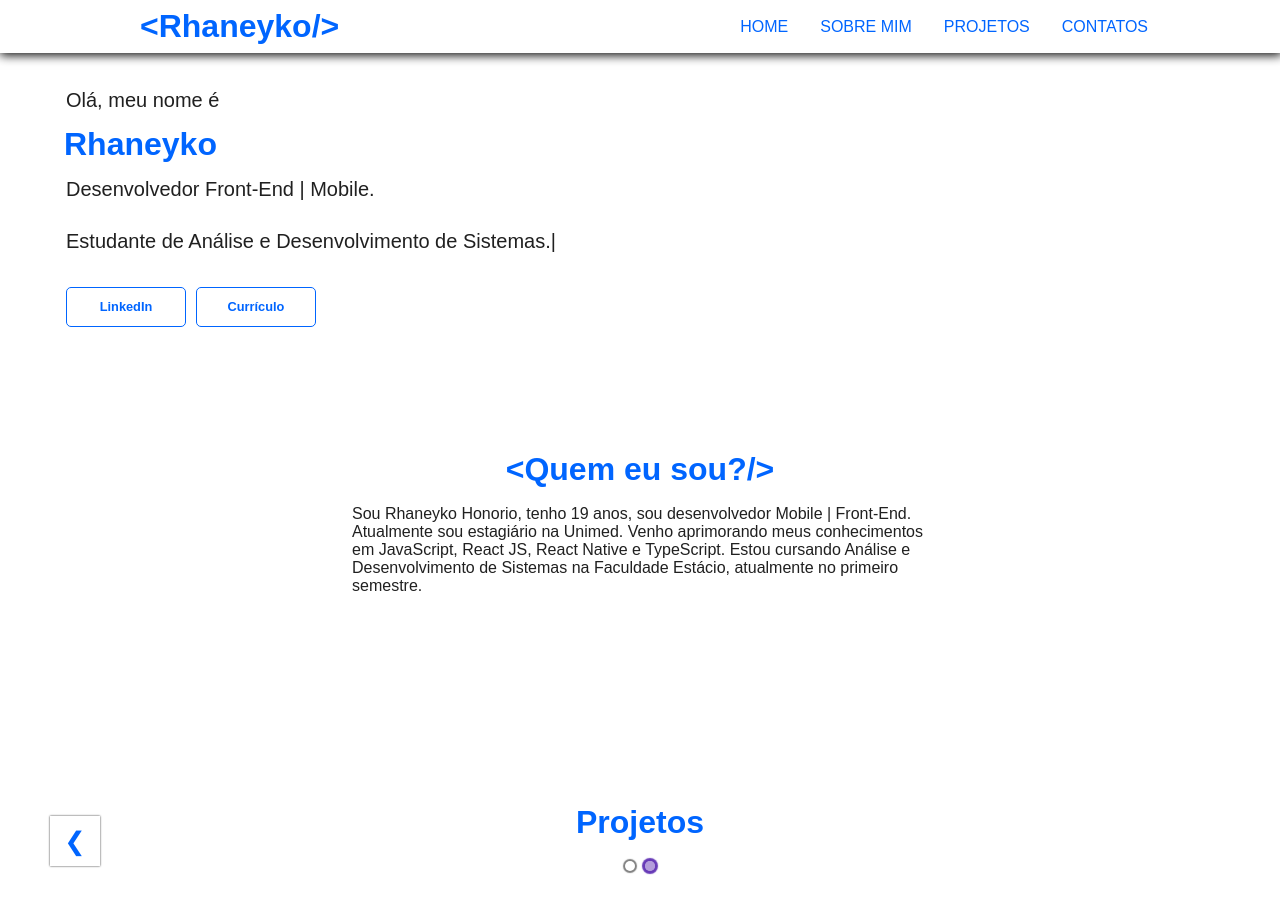
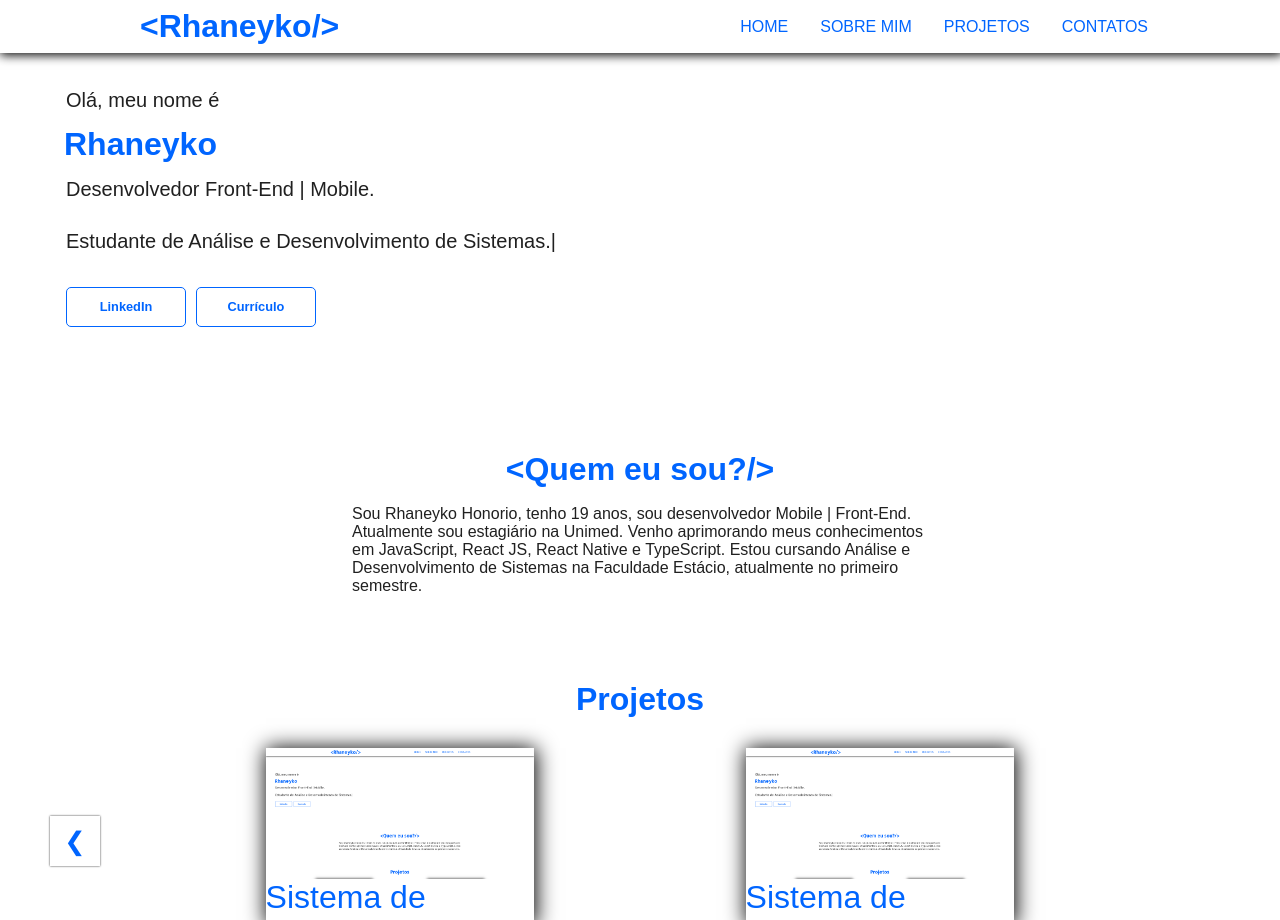
Before and after one commit to rhaneyko/rhaneyko-portfolio, a React (Create React App) app: page / in a window 1280 px wide. Shown: the top 920 px of the page. Built offline with nearby package versions, Linux system fonts and the light colour scheme; a web font is replaced by a local one.

Commit message:
React App

```diff
--- a/src/components/CardsProjects/index.tsx
+++ b/src/components/CardsProjects/index.tsx
@@ -1,4 +1,4 @@
-import React from 'react';
+import React, { useEffect, useState } from 'react';
 import {
     Container,
     CardProject,
@@ -20,26 +20,83 @@ const CardsProjects = () => {
         window.open('https://rhaneyko-honorio.netlify.app/')
     }
 
-    return(
+    const response = [
+        {
+            id: 1,
+            title: 'Portifolio',
+            url: '../assets/images/portfolioImage.png',
+            description: 'Portfolio feito com React, TypeScript e para estilização usei Styled Components.',
+            liveSite: 'https://rhaneyko-honorio.netlify.app/',
+        },
+        {
+            id: 2,
+            title: 'Sistema de Validação',
+            url: '../assets/images/signinsignupImage.jpg',
+            description: 'Repositório do projeto',
+            liveSite: 'https://sistemasvalidacao.netlify.app/'
+        },
+        {
+            id: 3,
+            title: 'Sistema de Cadastro',
+            url: '../assets/images/signinsignupImage.jpg',
+            description: 'Repositório do projeto',
+            liveSite: 'https://sistemascadastro.netlify.app/'
+        }
+    ]
+
+    const [projects, setProjects] = useState(response)
+    useEffect(() => {
+        setProjects(response)
+    }, [])
+    return (
         <Container>
-            {/* <CardProject className='card transation'>
-              <Image src={imageAbout}/>
-            <ProjectName className='projectTitle'>Portfolio</ProjectName>
-            <ProjectDescription className='projectDescription'>
-               Portfolio feito com React, TypeScript e para estilização usei Styled Components.
-            </ProjectDescription>
-             <Buttons className='buttonsHover transation' >
-               <ButtonViewLive onClick={LiveSite}>
-                  <ButtonViewLiveText>View Live</ButtonViewLiveText>
-               </ButtonViewLive>
-               <ButtonGitRepo onClick={GitHubRepo} >
-                  <ButtonGitRepoText  >GitHub Repo</ButtonGitRepoText>
-               </ButtonGitRepo>
-             </Buttons>
-            </CardProject> */}
+            {/* {projects.map(project => (
+                <CardProject key={project.id}>
+                    <Image src={project.url} alt="portifolio"/>
+                    <ProjectName>{project.title}</ProjectName>
+                    <ProjectDescription>{project.description}</ProjectDescription>
+                    <Buttons>
+                        <ButtonViewLive onClick={LiveSite}>
+                            <ButtonViewLiveText>Ver Live Site</ButtonViewLiveText>
+                        </ButtonViewLive>
+                        <ButtonGitRepo onClick={GitHubRepo}>
+                            <ButtonGitRepoText>Ver GitHub</ButtonGitRepoText>
+                        </ButtonGitRepo>
+                    </Buttons>
+                </CardProject>
+            ))} */}
+        </Container>
+    );
 
-        </Container>
-    )
+
+
+
+
+
+
+//     return(
+//         <Container>
+//             {/* <CardProject className='card transation'>
+//               <Image src={imageAbout}/>
+//             <ProjectName className='projectTitle'>Portfolio</ProjectName>
+//             <ProjectDescription className='projectDescription'>
+//                Portfolio feito com React, TypeScript e para estilização usei Styled Components.
+//             </ProjectDescription>
+//              <Buttons className='buttonsHover transation' >
+//                <ButtonViewLive onClick={LiveSite}>
+//                   <ButtonViewLiveText>View Live</ButtonViewLiveText>
+//                </ButtonViewLive>
+//                <ButtonGitRepo onClick={GitHubRepo} >
+//                   <ButtonGitRepoText  >GitHub Repo</ButtonGitRepoText>
+//                </ButtonGitRepo>
+//              </Buttons>
+//             </CardProject> */}
+
+
+
+
+//         </Container>
+//     )
 }
 
 export default CardsProjects;
--- a/src/components/CardsProjects/styles.ts
+++ b/src/components/CardsProjects/styles.ts
@@ -12,7 +12,7 @@ export const CardProject = styled.div`
     height: 22vh;
 
     align-items: center;
-
+    margin-right: 50px;
     margin-top: 30px;
     margin-bottom: 40px;
     padding: 0;
--- a/src/screens/ProjectsPage/index.jsx
+++ b/src/screens/ProjectsPage/index.jsx
@@ -1,36 +1,79 @@
-import React from 'react'
+import React, { useEffect, useState } from 'react';
 import Carousel from 'react-elastic-carousel';
-import CardsProjects from '../../components/CardsProjects';
+import imageAbout from '../../assets/images/portfolioImage.png';
 import {
     Container,
     Title,
+    CardProject,
+    ProjectName,
+    Image,
+    ProjectDescription,
+    Buttons,
+    ButtonViewLive,
+    ButtonViewLiveText,
+    ButtonGitRepo,
+    ButtonGitRepoText,
 
      } from './styles'
 
 const ProjectsPage = () => {
+    const response = [
+      {
+        id: 1,
+        title: 'Portifolio',
+        url: '../assets/images/portfolioImage.png',
+        description: 'Portfolio feito com React, TypeScript e para estilização usei Styled Components.',
+        liveSite: 'https://rhaneyko-honorio.netlify.app/',
+        gitHubRepo: 'https://github.com/rhaneyko/rhaneyko-portifolio'
+      },
+      {
+        id: 2,
+        title: 'Sistema de Validação',
+        url: '../assets/images/signinsignupImage.jpg',
+        description: 'Esse Sistema de criação e autenticação de usuário foi criado com React. Utilizei JavaScript, TypeScript e para estilização utilizei Styled Components.',
+        liveSite: 'https://sistemasvalidacao.netlify.app/'
+      },
+      {
+        id: 3,
+        title: 'Sistema de Validação',
+        url: '../assets/images/signinsignupImage.jpg',
+        description: 'Repositório do projeto',
+        liveSite: 'https://sistemascadastro.netlify.app/'
+      }
+
+    ]
+
+     const [projects, setProjects] = useState(response)
+useEffect(() => {
+    setProjects(response)
+})
 
 
   return (
     <Container id='projects'>
         <Title>Projetos</Title>
         <Carousel
-          breakPoints={
-            [
-              { width: 1, itemsToShow: 1, itemsToScroll: 1 },
-              { width: 550, itemsToShow: 1, itemsToScroll: 1 },
-              { width: 768, itemsToShow: 1, itemsToScroll: 1 },
-              { width: 1200, itemsToShow: 2, itemsToScroll: 2 },
-              { width: 1600, itemsToShow: 2, itemsToScroll: 2 },
-            ]
-          }
           showArrows={true}
           enableAutoPlay={true}
           autoPlaySpeed={3000}
           itemsToShow={2}
           itemsToScroll={2}
           >
-          <CardsProjects/>
-          <CardsProjects/>
+          {projects.map(project => (
+                <CardProject key={project.id}>
+                    <Image src={imageAbout}/>
+                    <ProjectName>{project.title}</ProjectName>
+                    <ProjectDescription>{project.description}</ProjectDescription>
+                    <Buttons>
+                        <ButtonViewLive onClick={project.liveSite}>
+                            <ButtonViewLiveText>Ver Live Site</ButtonViewLiveText>
+                        </ButtonViewLive>
+                        <ButtonGitRepo onClick={project.gitHubRepo}>
+                            <ButtonGitRepoText>Ver GitHub</ButtonGitRepoText>
+                        </ButtonGitRepo>
+                    </Buttons>
+                </CardProject>
+            ))}
         </Carousel>
     </Container>
   )
```
